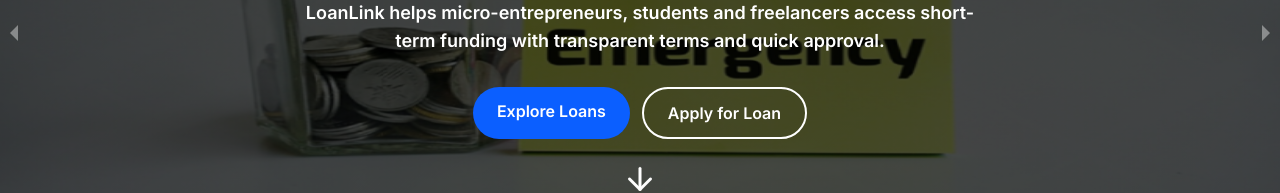
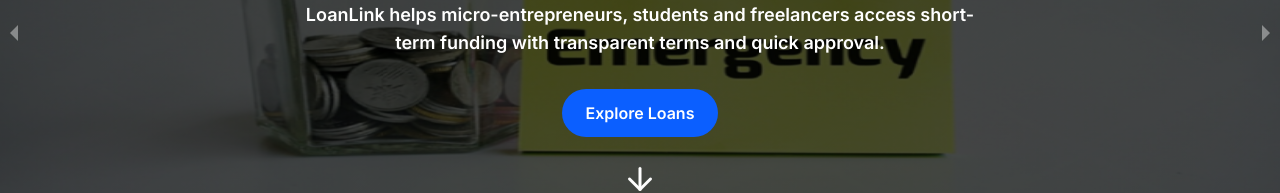
Before and after one commit to injamul007/b12-a11-loanlink-microloan-request-system-client-side, a React (Vite) app: page / in a window 1280 px wide. Shown: the part 241-434 px from the top of the page. Built offline with nearby package versions, Linux system fonts and the light colour scheme; no server answers.

Commit message:
commented the apply now button in banner section for some reason

```diff
--- a/src/components/Home/Banner/Banner.jsx
+++ b/src/components/Home/Banner/Banner.jsx
@@ -45,9 +45,9 @@ const Banner = () => {
           <Link to="/all-loans" className="cta-first-button btn-sm md:btn-md">
             Explore Loans
           </Link>
-          <Link to="/loan-application-form" className="cta-second-button lg:btn-md md:btn-md btn-sm">
+          {/* <Link to="/loan-application-form" className="cta-second-button lg:btn-md md:btn-md btn-sm">
             Apply for Loan
-          </Link>
+          </Link> */}
         </div>
       </div>
 
```
